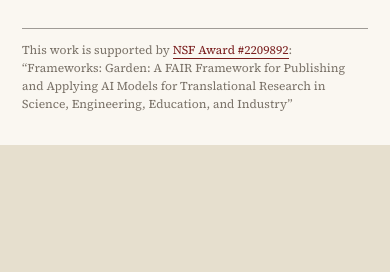
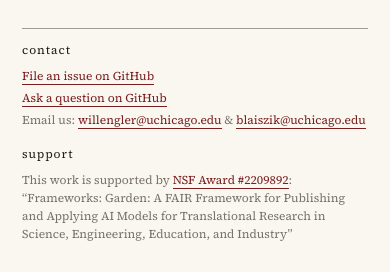
Before and after one commit to Garden-AI/almanac, an Astro site: page / in a window 390 px wide. Shown: the part 1794-2066 px from the top of the page. Before the commit the page ends 1939 px from the top, so only its background shows below. Built offline with nearby package versions, Linux system fonts and the light colour scheme; Astro itself is replaced by a stand-in of ours; no server answers; a web font is replaced by a local one.

Commit message:
add facility names in table and contact in footer

```diff
--- a/src/layouts/Page.astro
+++ b/src/layouts/Page.astro
@@ -69,12 +69,26 @@
       </header>
       <slot />
       <footer class="site-foot">
+        <section>
+          <div class="sc site-foot-label">Contact</div>
+          <ul class="site-foot-list">
+            <li><a class="ink-link" href="https://github.com/Garden-AI/almanac/issues">File an issue on GitHub</a></li>
+            <li><a class="ink-link" href="https://github.com/Garden-AI/almanac/discussions">Ask a question on GitHub</a></li>
+            <li>
+              Email us: <a class="ink-link" href="mailto:willengler@uchicago.edu">willengler@uchicago.edu</a>
+              {' '}&amp; <a class="ink-link" href="mailto:blaiszik@uchicago.edu">blaiszik@uchicago.edu</a>
+            </li>
+          </ul>
+        </section>
+        <section class="site-foot-support">
+          <div class="sc site-foot-label">Support</div>
           <p>
             This work is supported by
             {' '}<a class="ink-link" href="https://www.nsf.gov/awardsearch/showAward?AWD_ID=2209892">NSF Award #2209892</a>:
             “Frameworks: Garden: A FAIR Framework for Publishing and Applying AI Models for
             Translational Research in Science, Engineering, Education, and Industry”
           </p>
+        </section>
       </footer>
     </article>
   </body>
--- a/src/lib/rootstock.ts
+++ b/src/lib/rootstock.ts
@@ -220,7 +220,7 @@
 /** Provenance caption under the env listing — shared by the build seed and
  *  the client tab-switch/live-refresh paint. */
 export function envCaption(f: { clusterName: string; builtAt: string | null }): string {
-  return `Shown verbatim — Rootstock installs this file unmodified. ${f.clusterName} · built ${(f.builtAt ?? '').slice(0, 10)}.`;
+  return `Built on ${f.clusterName}: ${(f.builtAt ?? '').slice(0, 10)}`;
 }
 
 function escEnv(s: string): string {
--- a/src/pages/index.astro
+++ b/src/pages/index.astro
@@ -209,6 +209,7 @@
           {clusters.map((c) => (
             <th class:list={["am-th-cluster", c.data.unlisted && "am-unlisted"]}>
               <a class="am-cluster-link" href={url(`/clusters#${c.id}`)}>{c.data.name}</a>
+              <span class="am-th-cluster-fac">· {c.data.institutionShort ?? c.data.institution}</span>
               <div class="mono am-th-cluster-gpu">{c.data.gpu ?? '—'}</div>
             </th>
           ))}
@@ -405,6 +406,16 @@
     transition: color .12s, border-color .12s;
   }
   .am-cluster-link:hover { color: var(--oxblood); border-bottom-color: var(--oxblood); }
+  /* Facility acronym after the name — same size as the name (IM Fell is
+     illegible below --fs-base), demoted by color instead. */
+  .am-th-cluster-fac {
+    font-family: var(--smallcaps);
+    font-size: var(--fs-base);
+    letter-spacing: var(--track-label);
+    text-transform: lowercase;
+    color: var(--ink-3);
+    font-weight: 400;
+  }
   .am-th-cluster-gpu { font-size: var(--fs-micro); color: var(--ink-3); margin-top: 3px; letter-spacing: 0.02em; font-weight: 400; }
   .am-th-slug { text-align: left; vertical-align: bottom; }
   .am-th-slug-fam { display: block; font-size: var(--fs-base); letter-spacing: var(--track-label); text-transform: lowercase; }
--- a/src/styles/almanac.css
+++ b/src/styles/almanac.css
@@ -203,10 +203,15 @@
   border-bottom-color: var(--oxblood);
 }
 
+/* Footer: two labeled sections side by side, mirroring the model page's
+   references | specifications split (hairline rule on the right column). */
 .site-foot {
   border-top: 0.5px solid var(--rule);
   padding-top: 16px;
   margin-top: 40px;
+  display: grid;
+  grid-template-columns: minmax(0, 1fr) minmax(0, 1.4fr);
+  column-gap: 32px;
 }
 .site-foot p {
   font-size: var(--fs-sm);
@@ -214,6 +219,23 @@
   color: var(--ink-3);
   margin: 0;
   max-width: 76ch;
+}
+.site-foot-label {
+  font-size: var(--fs-sm);
+  margin-bottom: 8px;
+}
+.site-foot-list {
+  list-style: none;
+  margin: 0;
+  padding: 0;
+  font-size: var(--fs-sm);
+  line-height: 1.5;
+  color: var(--ink-3);
+}
+.site-foot-list li + li { margin-top: 4px; }
+.site-foot-support {
+  border-left: 0.5px solid var(--rule);
+  padding-left: 32px;
 }
 
 @media (max-width: 720px) {
@@ -229,7 +251,13 @@
     gap: 2px 14px;
     margin-left: 0;
   }
-  .site-foot { margin-top: 28px; padding-top: 12px; }
+  .site-foot {
+    margin-top: 28px;
+    padding-top: 12px;
+    grid-template-columns: 1fr;
+    row-gap: 16px;
+  }
+  .site-foot-support { border-left: 0; padding-left: 0; }
 }
 
 a.ink-link {
```
Also changed, not shown: src/layouts/Primer.astro (+14 -0 lines). Lines whose indentation alone changed are shown as unchanged.
